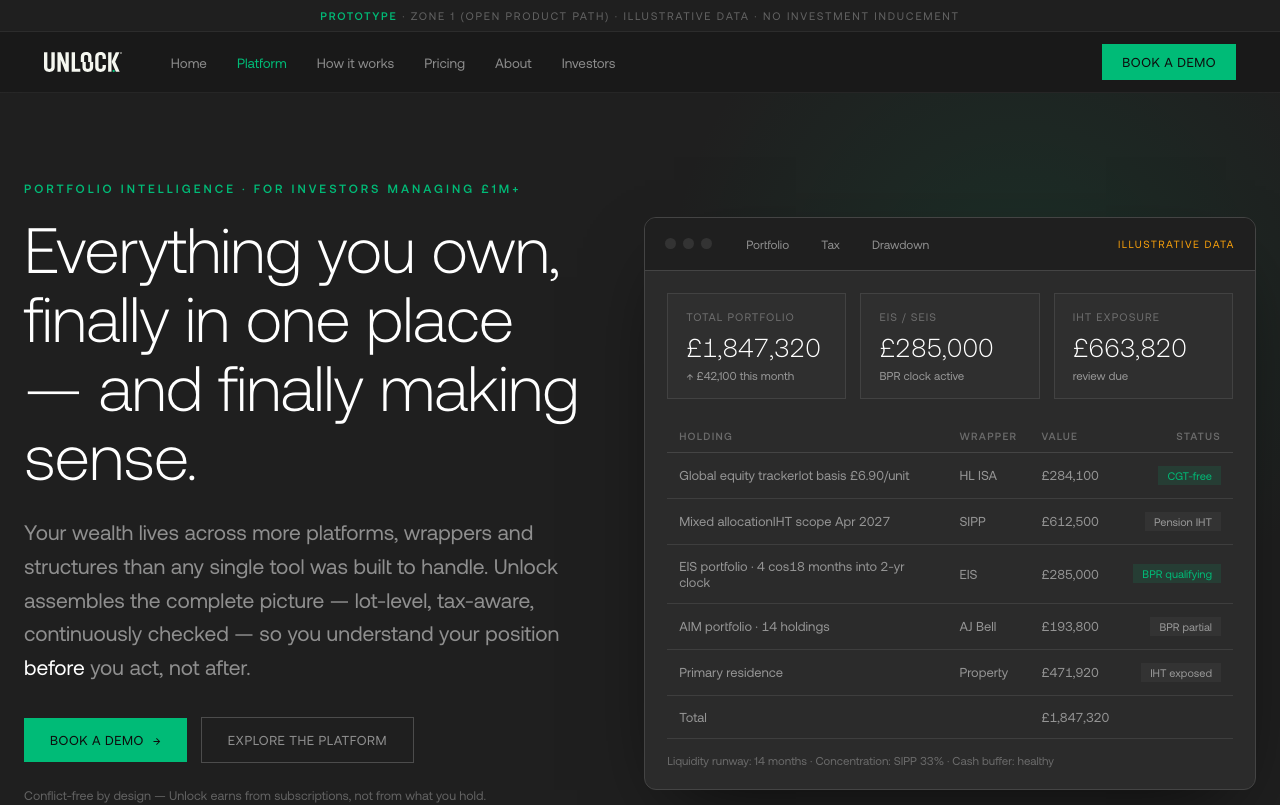
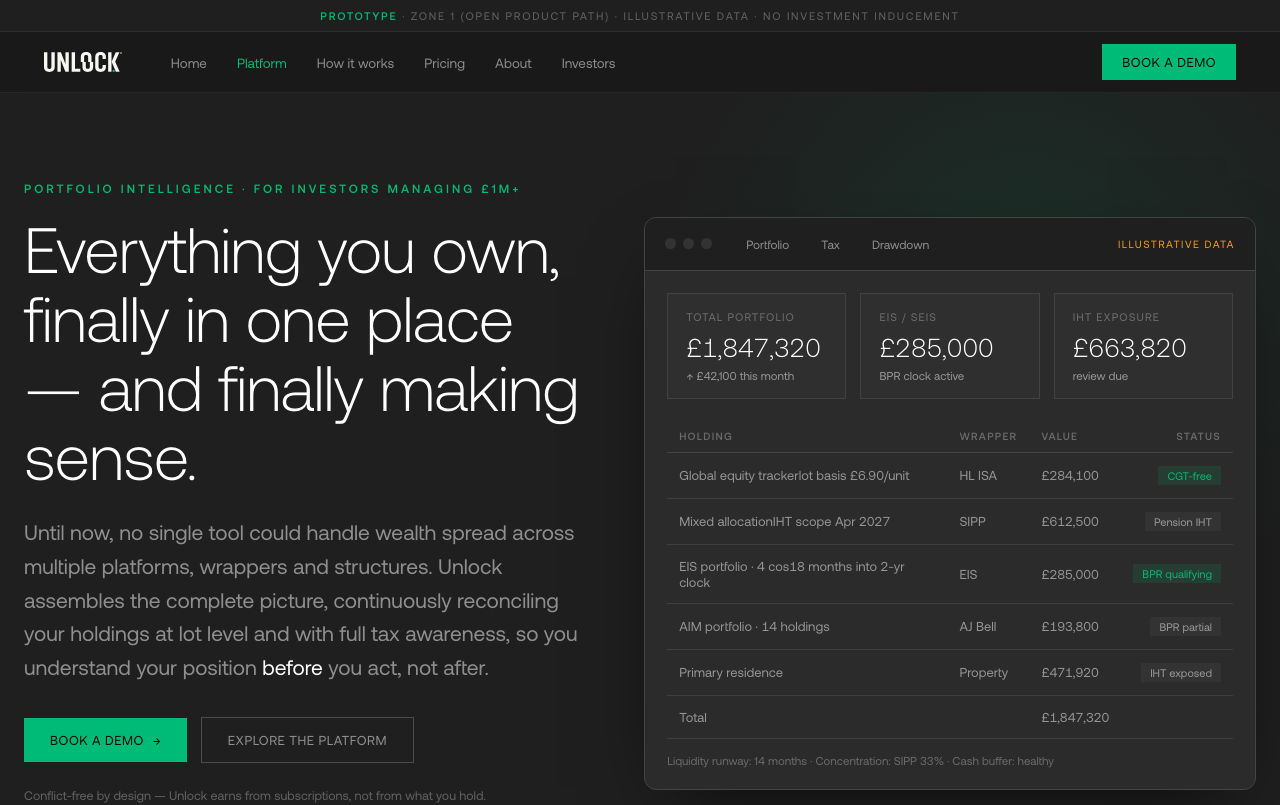
Before and after one commit to Tomkingaling/UnlockFinalDesign, a Next.js app in the folder public-site/: page /platform in a window 1280 px wide. Shown: the top 805 px of the page. Built offline with nearby package versions, Linux system fonts and the light colour scheme.

Commit message:
Update platform hero copy per 2026-07-01 copy review
Swaps the opening hero sentence for the reviewed alternative ("Until now,
no single tool could handle...") per Tom's docx copy review.

```diff
--- a/public-site/src/app/platform/page.tsx
+++ b/public-site/src/app/platform/page.tsx
@@ -131,9 +131,10 @@ export default function PlatformPage() {
             <p className={styles.eyebrow}>Portfolio intelligence · for investors managing £1M+</p>
             <h1>Everything you own, finally in one place — and finally making sense.</h1>
             <p className={styles.heroLead}>
-              Your wealth lives across more platforms, wrappers and structures than any single tool
-              was built to handle. Unlock assembles the complete picture — lot-level, tax-aware,
-              continuously checked — so you understand your position <b>before</b> you act, not after.
+              Until now, no single tool could handle wealth spread across multiple platforms,
+              wrappers and structures. Unlock assembles the complete picture, continuously
+              reconciling your holdings at lot level and with full tax awareness, so you
+              understand your position <b>before</b> you act, not after.
             </p>
             <div className={styles.ctarow}>
               <a className={`${styles.btn} ${styles.btnP}`} href="#demo">
```
